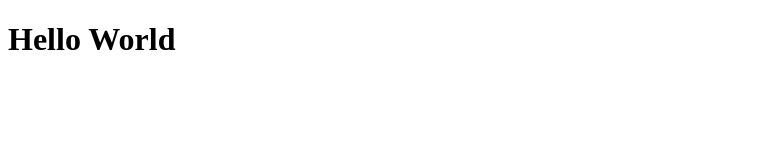
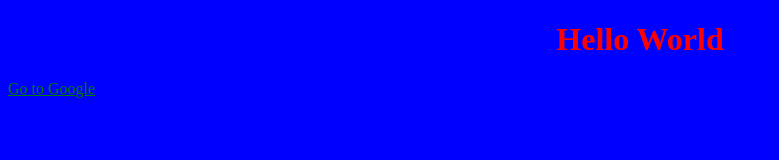
Before and after one commit to rufellouis/tomorrowsDemo, a plain HTML site: page index.html in a window 1280 px wide. Shown: the whole page, without its empty margins (0-779 px from the left). Drawn offline with Linux system fonts and the light colour scheme.

Commit message:
Update index.html

```diff
--- a/index.html
+++ b/index.html
@@ -1,4 +1,3 @@
-
 <!DOCTYPE html>
 <html lang="en">
 <head>
@@ -7,11 +6,11 @@
 
 
 </head>
-<body>
-<h1>Hello World</h1>
+<body style="background-color: blue">
+<h1 style="color:red; text-align:center">Hello World</h1>
 
 
-
+  <a style="color:green; height:100px;" href="https://google.com" class="button">Go to Google</a>
 
 </body>
 
```
